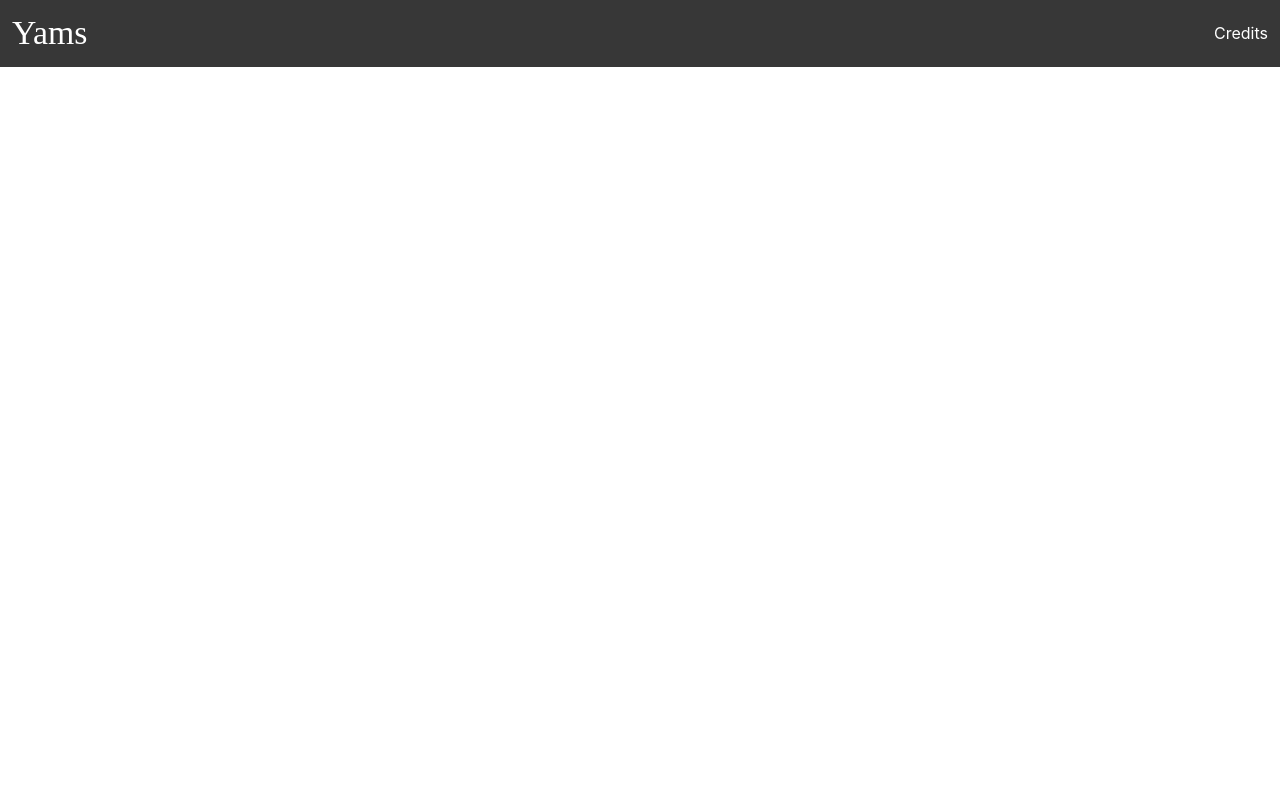
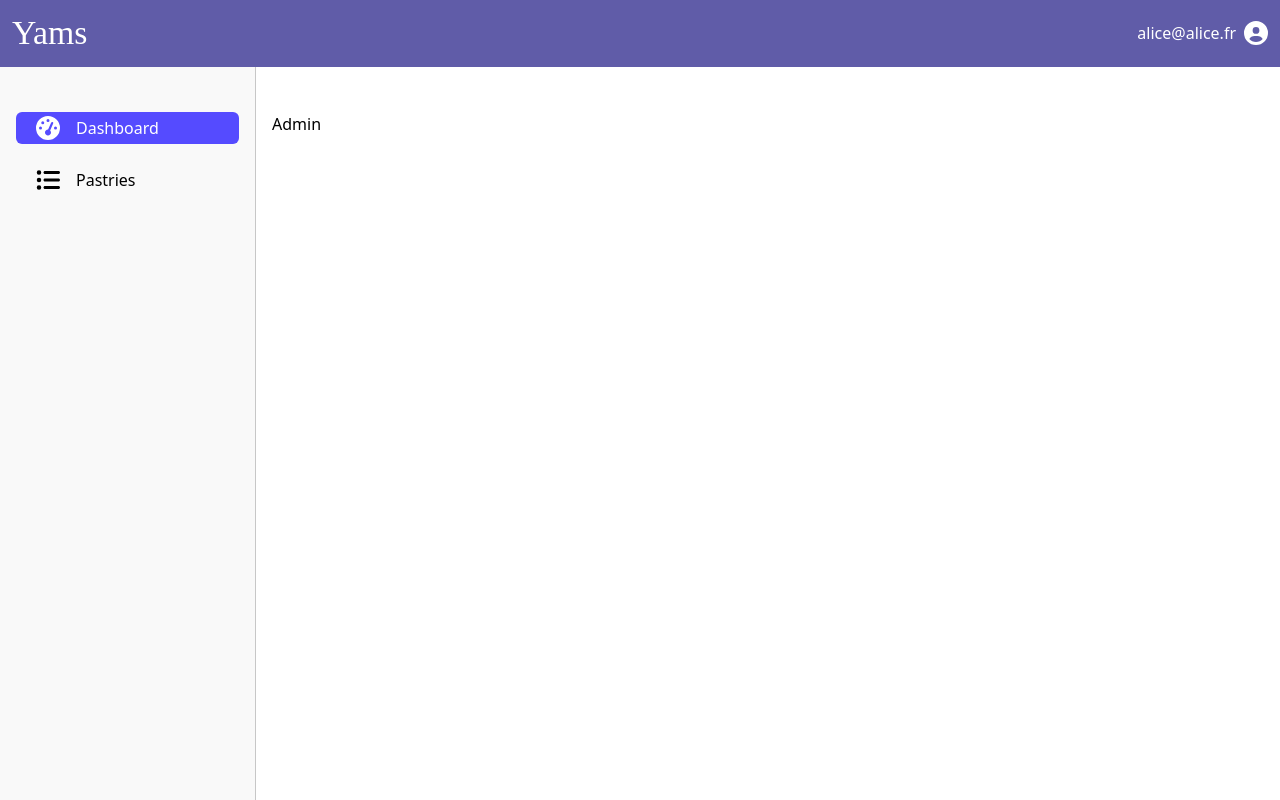
Before and after one commit to Merce213/3WA-Yams-Game, a React (Vite) app in the folder yams-front/: page /admin in a window 1280 px wide. Before the commit this address had no page. Built offline with nearby package versions, Linux system fonts and the light colour scheme; a web font is replaced by a local one.

Commit message:
[YAMS-007] Back Office Page (#10)
* [YAMS-007] Back Office Page

* [YAMS-007] use fontawesome for icons

```diff
--- a/yams-front/package.json
+++ b/yams-front/package.json
@@ -10,6 +10,8 @@
     "preview": "vite preview"
   },
   "dependencies": {
+    "@emotion/react": "^11.11.4",
+    "@emotion/styled": "^11.11.5",
     "@fortawesome/fontawesome-svg-core": "^6.5.2",
     "@fortawesome/free-solid-svg-icons": "^6.5.2",
     "@fortawesome/react-fontawesome": "^0.2.0",
--- a/yams-front/src/App.jsx
+++ b/yams-front/src/App.jsx
@@ -5,6 +5,7 @@ import Login from "./pages/Login";
 import GameOver from "./pages/GameOver";
 import Win from "./pages/Win";
 import Game from "./pages/Game";
+import Dashboard from "./pages/Dashboard";
 
 const App = () => {
 	return (
@@ -19,6 +20,14 @@ const App = () => {
 				}
 			/>
 			<Route path="/login" element={<Login />} />
+			<Route
+				path="/admin"
+				element={
+					<LayoutNav>
+						<Dashboard />
+					</LayoutNav>
+				}
+			/>
 			<Route
 				path="/win"
 				element={
--- a/yams-front/src/components/LayoutNav.jsx
+++ b/yams-front/src/components/LayoutNav.jsx
@@ -1,7 +1,24 @@
+import { useLocation } from "react-router-dom";
 import NavBar from "./NavBar";
+import NavbarAdmin from "./NavbarAdmin";
+import Sidebar from "./Sidebar";
 
 const LayoutNav = ({ children }) => {
-	return (
+	const location = useLocation();
+
+	const isAdmin = location.pathname.startsWith("/admin");
+
+	return isAdmin ? (
+		<>
+			<NavbarAdmin />
+			<main className="max-h-[100dvh]">
+				<div className="h-[100dvh] flex">
+					<Sidebar />
+					{children}
+				</div>
+			</main>
+		</>
+	) : (
 		<>
 			<NavBar />
 			{children}
--- /dev/null
+++ b/yams-front/src/components/NavbarAdmin.jsx
@@ -0,0 +1,21 @@
+import { NavLink } from "react-router-dom";
+import { FontAwesomeIcon } from "@fortawesome/react-fontawesome";
+import { faCircleUser } from "@fortawesome/free-solid-svg-icons";
+
+const NavbarAdmin = () => {
+	return (
+		<header className="bg-yams-purple text-white fixed top-0 z-50 w-full">
+			<nav className="flex container mx-auto items-center justify-between px-3 py-2">
+				<NavLink to="/" className="font-yams-title text-xl">
+					Yams
+				</NavLink>
+				<div className="flex items-center gap-2">
+					<span>alice@alice.fr</span>
+					<FontAwesomeIcon icon={faCircleUser} className="w-6 h-6" />
+				</div>
+			</nav>
+		</header>
+	);
+};
+
+export default NavbarAdmin;
--- /dev/null
+++ b/yams-front/src/components/Sidebar.jsx
@@ -0,0 +1,44 @@
+import { NavLink } from "react-router-dom";
+import { FontAwesomeIcon } from "@fortawesome/react-fontawesome";
+import { faGaugeHigh, faListUl } from "@fortawesome/free-solid-svg-icons";
+
+const Sidebar = () => {
+	return (
+		<aside className="lg:w-64 h-full bg-[#F9F9F9] border-r border-[#C7C7C7] flex-shrink flex-grow-0">
+			<div className="h-full pt-28 p-4">
+				<div className="flex flex-col items-center gap-5 w-full">
+					<NavLink
+						to="/admin"
+						end
+						title="Dashboard"
+						className={({ isActive }) =>
+							`w-full lg:ps-5 flex items-center gap-4 p-1 rounded-md ${
+								isActive && "text-white bg-yams-active-link"
+							}`
+						}
+					>
+						<FontAwesomeIcon
+							icon={faGaugeHigh}
+							className="w-6 h-6"
+						/>
+						<span className="hidden lg:block">Dashboard</span>
+					</NavLink>
+					<NavLink
+						to="/admin/pastries"
+						title="Pastries"
+						className={({ isActive }) =>
+							`w-full lg:ps-5 flex items-center gap-4 p-1 rounded-md ${
+								isActive && "text-white bg-yams-active-link"
+							}`
+						}
+					>
+						<FontAwesomeIcon icon={faListUl} className="w-6 h-6" />
+						<span className="hidden lg:block">Pastries</span>
+					</NavLink>
+				</div>
+			</div>
+		</aside>
+	);
+};
+
+export default Sidebar;
--- /dev/null
+++ b/yams-front/src/pages/Dashboard.jsx
@@ -0,0 +1,11 @@
+const Dashboard = () => {
+	return (
+		<>
+			<section className="pt-28 px-4 flex-grow flex-shrink-0">
+				<h1>Admin</h1>
+			</section>
+		</>
+	);
+};
+
+export default Dashboard;
--- a/yams-front/tailwind.config.js
+++ b/yams-front/tailwind.config.js
@@ -7,6 +7,8 @@ export default {
 				"yams-blue": "#38ACDE",
 				"yams-green": "#0AD48C",
 				"yams-yellow": "#FFB801",
+				"yams-purple": "#605CA8",
+				"yams-active-link": "#554BFF",
 			},
 			fontFamily: {
 				"yams-title": ["Amita", "serif"],
```
Also changed, not shown: 1 other file (tests, documents, lock files or other folders).
